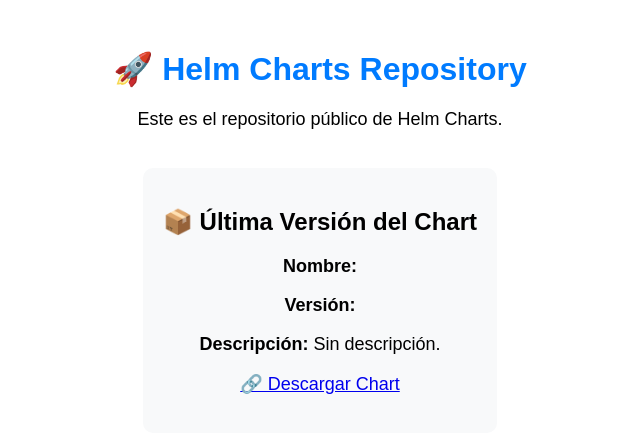
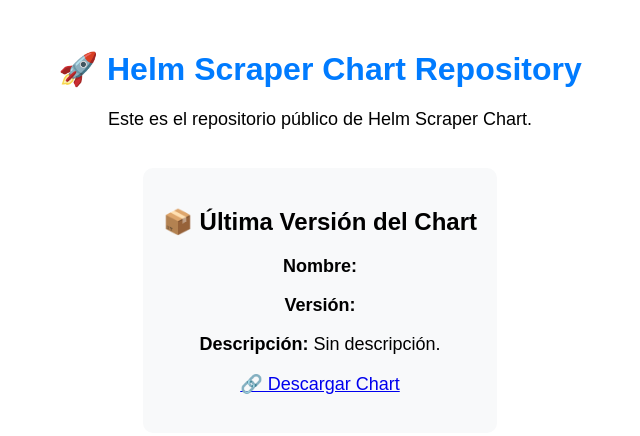
Before and after one commit to LaloMiranda/helm-scraper-chart, a plain HTML site: page index.html in a window 1280 px wide. Shown: the whole page, without its empty margins (320-960 px from the left). Drawn offline with Linux system fonts and the light colour scheme; no server answers.

Commit message:
doc: Update index.html

```diff
--- a/index.html
+++ b/index.html
@@ -3,7 +3,7 @@
 <head>
     <meta charset="UTF-8">
     <meta name="viewport" content="width=device-width, initial-scale=1.0">
-    <title>Helm Charts Repository</title>
+    <title>Helm Scraper Chart Repository</title>
     <style>
         body {
             font-family: Arial, sans-serif;
@@ -26,8 +26,8 @@
     </style>
 </head>
 <body>
-    <h1>🚀 Helm Charts Repository</h1>
-    <p>Este es el repositorio público de Helm Charts.</p>
+    <h1>🚀 Helm Scraper Chart Repository</h1>
+    <p>Este es el repositorio público de Helm Scraper Chart.</p>
 
     <div class="chart-info">
         <h2>📦 Última Versión del Chart</h2>
```
Also changed, not shown: 1 other file.
